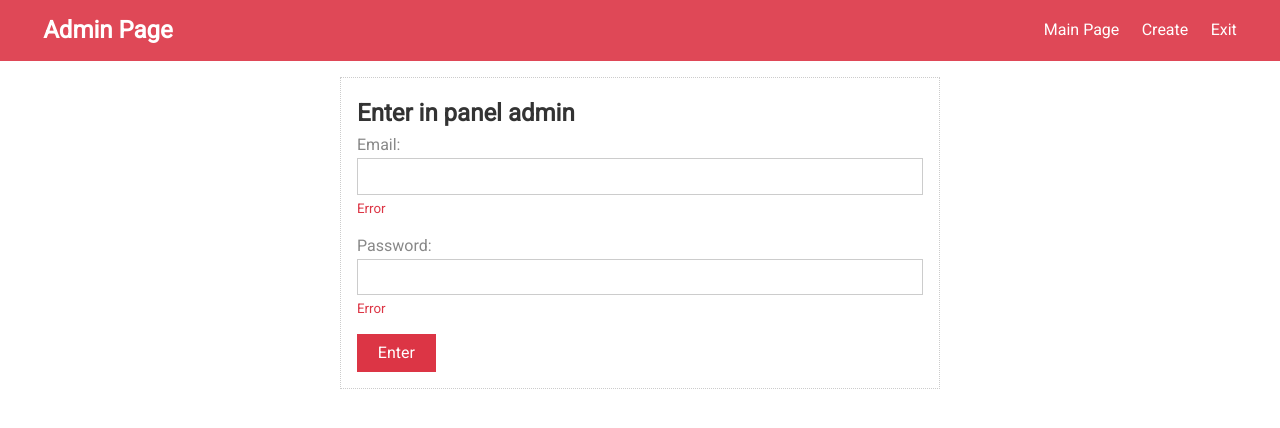
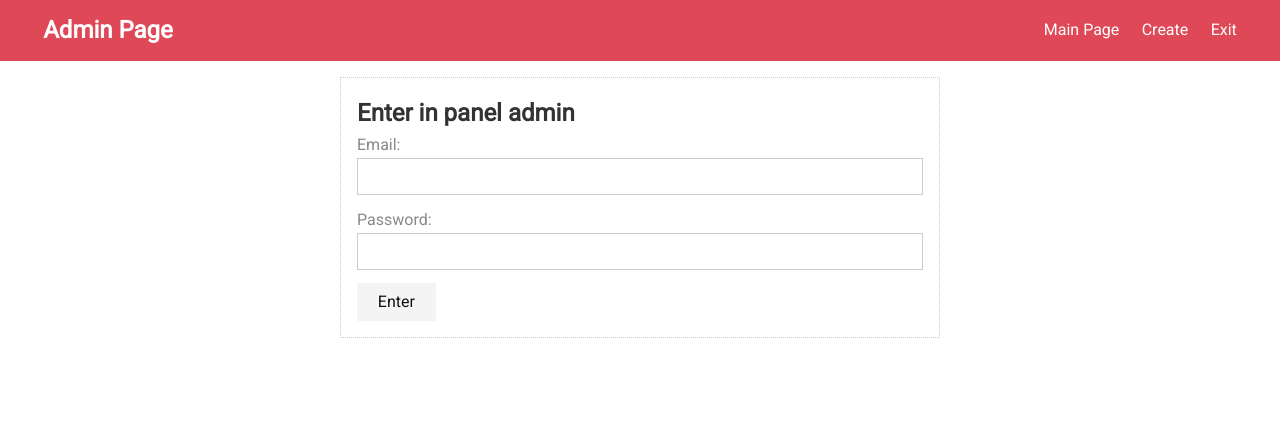
Before and after one commit to Dav1denko/My_blog_angular, an Angular app: page /admin/login in a window 1280 px wide. Shown: the top 428 px of the page. Built offline with nearby package versions, Linux system fonts and the light colour scheme.

Commit message:
added formGroup

```diff
--- a/src/app/admin/admin.module.ts
+++ b/src/app/admin/admin.module.ts
@@ -6,6 +6,7 @@
 import { DashboardPageComponent } from './dashboard-page/dashboard-page.component';
 import { CreatePageComponent } from './create-page/create-page.component';
 import { EditPageComponent } from './edit-page/edit-page.component';
+import { FormsModule, ReactiveFormsModule } from "@angular/forms";
 
 @NgModule({
     declarations:[AdminLayoutComponent,
@@ -15,6 +16,8 @@
     EditPageComponent],
     imports:[
         CommonModule,
+        FormsModule,
+        ReactiveFormsModule,
         RouterModule.forChild([
             {path: '', component: AdminLayoutComponent, children:[
                 {path:'', redirectTo:'/admin/login', pathMatch:'full'},
--- a/src/app/admin/login-page/login-page.component.html
+++ b/src/app/admin/login-page/login-page.component.html
@@ -1,19 +1,42 @@
-<form class="card">
+<form class="card" [formGroup]="form" (ngSubmit)="submit()">
     <h2>Enter in panel admin</h2>
-    <div class="form-control">
+    <div class="form-control"
+    [ngClass]="{invalid:form.get('email')?.touched && form.get('email')?.invalid}"
+    >
         <label for="email">Email:</label>
-        <input id="email" type="email">
-        <div class="validation">
-            <small>Error</small>
+        <input id="email" type="email" formControlName="email">
+        <div
+        *ngIf="form.get('email')?.touched && form.get('email')?.invalid"
+         class="validation">
+            <small *ngIf="form.get('email')?.errors?.required">
+                enter email
+        </small>
+
+        <small *ngIf="form.get('email')?.errors?.email">
+            Email is not correct
+    </small>
+
         </div>
     </div>
 
-    <div class="form-control">
+    <div class="form-control"
+    [ngClass]="{invalid:form.get('password')?.touched && form.get('password')?.invalid}"
+
+    >
         <label for="Password">Password:</label>
-        <input id="Password" type="password">
-        <div class="validation">
-            <small>Error</small>
+        <input id="Password" type="password" formControlName="password">
+        <div class="validation"
+        *ngIf="form.get('password')?.touched && form.get('password')?.invalid"
+        >
+        <small *ngIf="form.get('password')?.errors?.required">
+            enter password
+    </small>
+
+    <small *ngIf="form.get('password')?.errors?.minlength">
+        password must be at least {{form.get('password')?.errors?.minlength.requiredLength}} characters.
+        Now value is {{form.get('password')?.errors?.minlength.actualLength}} characters
+</small>
         </div>
     </div>
-    <button type="submit" class="btn btn-primary">Enter</button>
+    <button type="submit" class="btn btn-primary" [disabled]="form.invalid">Enter</button>
 </form>
--- a/src/app/admin/login-page/login-page.component.ts
+++ b/src/app/admin/login-page/login-page.component.ts
@@ -1,10 +1,32 @@
-import { Component } from '@angular/core';
+import { Component, OnInit } from '@angular/core';
+import { FormControl, FormGroup, Validators } from '@angular/forms';
+import { User } from 'src/app/shared/interfaces';
 
 @Component({
   selector: 'app-login-page',
   templateUrl: './login-page.component.html',
   styleUrls: ['./login-page.component.scss']
 })
-export class LoginPageComponent {
+export class LoginPageComponent implements OnInit {
+
+  form: FormGroup
+  constructor(){}
+  ngOnInit() {
+    this.form = new FormGroup({
+      email: new FormControl(null, [Validators.required,Validators.email]),
+      password: new FormControl(null, [Validators.required,Validators.minLength(6)]),
+    })
+  }
+
+  submit() {
+    if (this.form.invalid) {
+      return
+    }
+
+    const user: User = {
+      email: this.form.value.email,
+      password: this.form.value.password
+    }
+  }
 
 }
--- /dev/null
+++ b/src/app/shared/interfaces.ts
@@ -0,0 +1,4 @@
+export interface User {
+    email : string,
+    password: string
+}
--- a/tsconfig.json
+++ b/tsconfig.json
@@ -7,10 +7,11 @@
     "forceConsistentCasingInFileNames": true,
     "strict": true,
     "noImplicitOverride": true,
-    "noPropertyAccessFromIndexSignature": true,
+    "noPropertyAccessFromIndexSignature": false,
     "noImplicitReturns": true,
     "noFallthroughCasesInSwitch": true,
     "sourceMap": true,
+    "strictPropertyInitialization": false,
     "declaration": false,
     "downlevelIteration": true,
     "experimentalDecorators": true,
```
